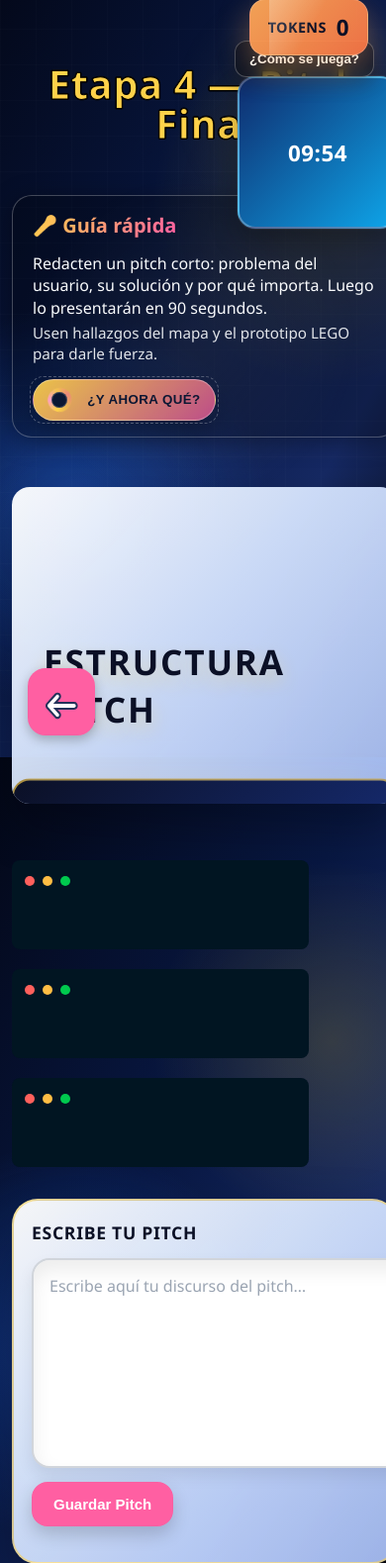
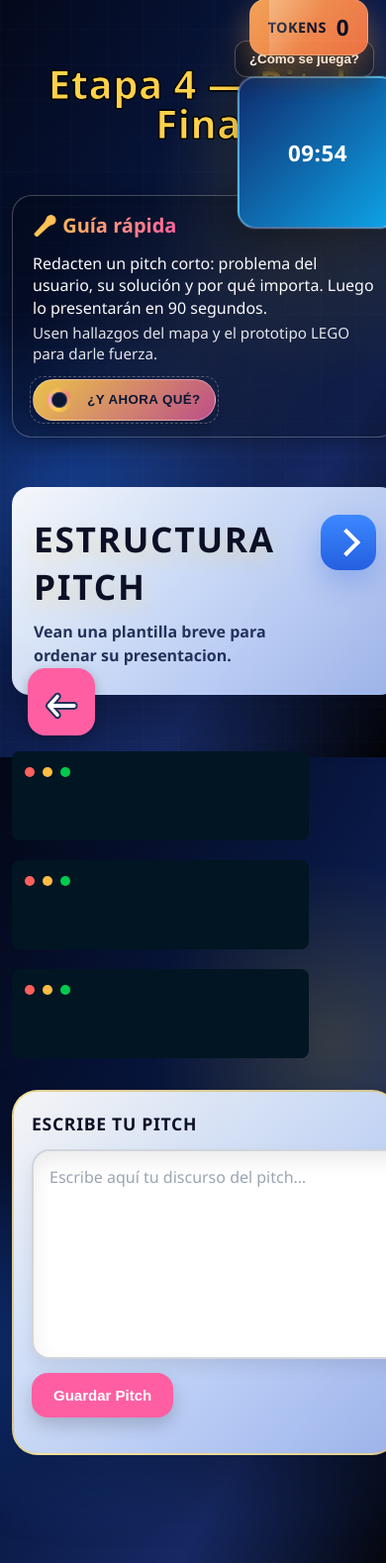
Before and after one commit to lriq007/misionEmprendeV2_UxUi_UDD, a Django app: template proyecIngSoft/etapasJuego/templates/etapasJuego/etapa4.html in a window 390 px wide; the page is wider, and only the part inside the window is pictured. Shown: the part 79-1658 px from the top of that part at 99% size. Run offline with Django 5.2, Linux system fonts and the light colour scheme; the template is opened without the code that fills it, so the values that code supplies are empty.

Commit message:
fix: mejorar interacciones touch de etapa 4 y fallback de IA
- reemplaza la tarjeta de hover de estructura pitch por una interaccion de tap para abrir y cerrar
- simplifica la ayuda visual de etapa 4 para que funcione mejor en tablets

```diff
--- a/proyecIngSoft/etapasJuego/static/etapasJuego/css/etapa4.css
+++ b/proyecIngSoft/etapasJuego/static/etapasJuego/css/etapa4.css
@@ -101,21 +101,32 @@ body {
 .pitch-hover-card {
     position: relative;
     width: min(980px, 100%);
-    min-height: 320px;
     border-radius: 18px;
     overflow: hidden;
     box-shadow: 0 22px 48px rgba(0,0,0,0.26);
     background: linear-gradient(135deg, rgba(255,255,255,0.96) 0%, rgba(214,229,255,0.94) 45%, rgba(173,197,255,0.9) 100%);
-    transition: transform .6s cubic-bezier(0.23,1,0.32,1);
+    transition: box-shadow .25s ease, transform .25s ease;
+    cursor: pointer;
+    user-select: none;
 }
 
 .pitch-hover-card .front {
     display: flex;
     align-items: center;
-    justify-content: center;
-    height: 100%;
+    justify-content: space-between;
     padding: 40px 32px;
-    transition: all .6s cubic-bezier(0.23,1,0.32,1);
+    gap: 20px;
+}
+
+.pitch-hover-card:focus-visible {
+    outline: 4px solid rgba(255, 210, 74, 0.9);
+    outline-offset: 4px;
+}
+
+.pitch-hover-card__front-copy {
+    display: grid;
+    gap: 10px;
+    max-width: 760px;
 }
 
 .pitch-hover-card .front h2 {
@@ -128,21 +139,55 @@ body {
     text-shadow: 0 8px 18px rgba(255,210,74,0.32);
 }
 
+.pitch-hover-card__hint {
+    margin: 0;
+    font-size: 1rem;
+    line-height: 1.5;
+    color: #23325a;
+    font-weight: 700;
+}
+
+.pitch-hover-card__toggle {
+    width: 64px;
+    height: 64px;
+    flex: 0 0 64px;
+    display: inline-flex;
+    align-items: center;
+    justify-content: center;
+    border-radius: 18px;
+    background: linear-gradient(180deg, #3c88ff, #245fe0);
+    box-shadow: 0 12px 28px rgba(36,95,224,0.28);
+    transition: box-shadow .25s ease;
+}
+
+.pitch-hover-card__chevron {
+    width: 16px;
+    height: 16px;
+    border-top: 4px solid #ffffff;
+    border-right: 4px solid #ffffff;
+    transform: translateX(-2px) rotate(45deg);
+    transform-origin: center;
+    transition: transform .25s ease;
+}
+
 .pitch-hover-card .back {
-    position: absolute;
-    inset: 0;
     display: grid;
-    align-content: center;
     gap: 18px;
-    padding: 48px 64px;
+    max-height: 0;
+    padding: 0 32px;
     text-align: left;
     background: linear-gradient(135deg, #0b1026 0%, #15296b 60%, #1f3fa0 100%);
     color: #f4f7ff;
-    transform: translateY(92%);
-    transition: all .6s cubic-bezier(0.23,1,0.32,1);
-    border-radius: inherit;
-    border: 2px solid rgba(255,210,74,0.65);
-    box-shadow: 0 24px 48px rgba(255,210,74,0.28);
+    overflow: hidden;
+    transition: max-height .3s ease, padding .3s ease;
+    border-top: 0 solid transparent;
+}
+
+.pitch-hover-card__close-hint {
+    margin: 0;
+    font-size: 0.95rem;
+    font-weight: 700;
+    color: rgba(244, 247, 255, 0.82);
 }
 
 .pitch-hover-card .back h3 {
@@ -168,13 +213,27 @@ body {
     font-size: 1rem;
 }
 
-.pitch-hover-card:hover .back {
-    transform: translateY(0);
+.pitch-hover-card.is-open .back {
+    max-height: 420px;
+    padding: 32px;
+    border-top: 2px solid rgba(255,210,74,0.65);
 }
 
-.pitch-hover-card:hover .front {
-    transform: translateY(-20%);
-    opacity: 0;
+.pitch-hover-card.is-open .front {
+    background: rgba(255,255,255,0.18);
+}
+
+.pitch-hover-card.is-open .pitch-hover-card__toggle {
+    box-shadow: 0 16px 32px rgba(36,95,224,0.34);
+}
+
+.pitch-hover-card.is-open .pitch-hover-card__chevron {
+    transform: translateY(-2px) rotate(135deg);
+}
+
+.pitch-hover-card:hover {
+    transform: translateY(-2px);
+    box-shadow: 0 26px 54px rgba(0,0,0,0.28);
 }
 
 .btn-arrow {
@@ -280,7 +339,24 @@ pre {
     }
 
     .pitch-hover-card .back {
-        padding: 32px 24px;
+        padding: 0 24px;
+    }
+
+    .pitch-hover-card .front {
+        padding: 28px 22px;
+        align-items: flex-start;
+    }
+
+    .pitch-hover-card.is-open .back {
+        max-height: 520px;
+        padding: 24px;
+    }
+
+    .pitch-hover-card__toggle {
+        width: 56px;
+        height: 56px;
+        flex-basis: 56px;
+        font-size: 1.8rem;
     }
 
     .pitch-intro {
--- a/proyecIngSoft/etapasJuego/static/etapasJuego/js/etapa4.js
+++ b/proyecIngSoft/etapasJuego/static/etapasJuego/js/etapa4.js
@@ -1,5 +1,21 @@
 document.addEventListener("DOMContentLoaded", () => {
+    const pitchCard = document.querySelector("[data-pitch-card]");
     const elements = document.querySelectorAll(".typewriter");
+
+    if (pitchCard) {
+        const togglePitchCard = () => {
+            const isOpen = pitchCard.classList.toggle("is-open");
+            pitchCard.setAttribute("aria-expanded", isOpen ? "true" : "false");
+        };
+
+        pitchCard.addEventListener("click", togglePitchCard);
+        pitchCard.addEventListener("keydown", (event) => {
+            if (event.key === "Enter" || event.key === " ") {
+                event.preventDefault();
+                togglePitchCard();
+            }
+        });
+    }
 
     elements.forEach((el, index) => {
         const text = el.dataset.text;
--- a/proyecIngSoft/etapasJuego/templates/etapasJuego/etapa4.html
+++ b/proyecIngSoft/etapasJuego/templates/etapasJuego/etapa4.html
@@ -51,20 +51,41 @@
     </section>
 
     <section class="pitch-card-shell">
-      <article class="pitch-hover-card">
+      <article
+        class="pitch-hover-card"
+        data-pitch-card
+        role="button"
+        tabindex="0"
+        aria-expanded="false"
+        aria-controls="pitch-card-back"
+        aria-label="Mostrar estructura sugerida del pitch"
+      >
         <div class="front">
-          <h2>Estructura Pitch</h2>
+          <div class="pitch-hover-card__front-copy">
+            <h2>Estructura Pitch</h2>
+            <p class="pitch-hover-card__hint">Vean una plantilla breve para ordenar su presentacion.</p>
+          </div>
+          <span class="pitch-hover-card__toggle" aria-hidden="true">
+            <span class="pitch-hover-card__chevron"></span>
+          </span>
         </div>
-        <div class="back">
+        <div id="pitch-card-back" class="back">
           <h3>Plantilla sugerida</h3>
           <ul>
             <li><strong>Apertura:</strong> Presenta la oportunidad y conecta con el usuario que definiste.</li>
             <li><strong>Solución:</strong> Explica cómo resuelves el punto de dolor clave usando tus hallazgos.</li>
             <li><strong>Llamado a la acción:</strong> Termina con un cierre claro que invite a apoyar tu propuesta.</li>
           </ul>
+          <p class="pitch-hover-card__close-hint">Toquen nuevamente para cerrar.</p>
         </div>
       </article>
     </section>
+
+    {% if pitch_tips_notice %}
+    <section class="game-instructions" style="max-width:700px;">
+      <p class="hint">{{ pitch_tips_notice }}</p>
+    </section>
+    {% endif %}
 
     {% with pts=pitch_tips.splitlines %}
     <div class="mac-cards-container">
```
Also changed, not shown: proyecIngSoft/etapasJuego/services/pitch_ai.py (+67 -44 lines), proyecIngSoft/etapasJuego/views.py (+14 -1 lines).
